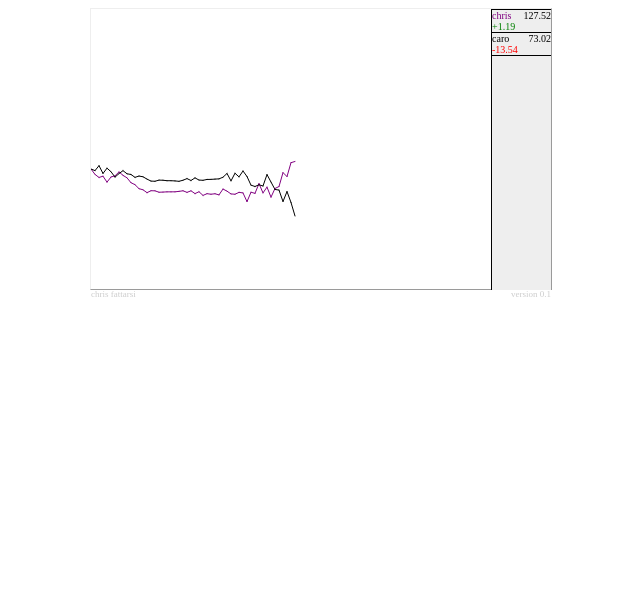
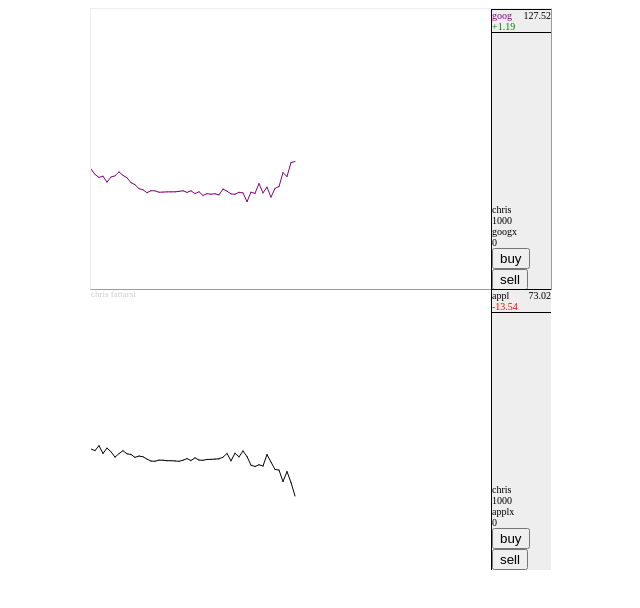
Before and after one commit to fattarsi/daytrader, a plain HTML site: page index.html in a window 1280 px wide. Shown: the whole page, without its empty margins (319-959 px from the left). Drawn offline with Linux system fonts and the light colour scheme.

Commit message:
investor and portfolio classes added but not complete. investor/market interaction in progress

```diff
--- a/controller.js
+++ b/controller.js
@@ -3,6 +3,12 @@
  * Controls the state of the daytrader app
  */
 
-var MKT = new Market('market-1', 'container', ['chris', 'caro']);
+var MKT = new Market('market-1', 'container', ['goog']);
+var INV = new Investor('chris', 1000);
+var MKT2 = new Market('market-2', 'container', ['appl']);
+
+MKT.addInvestor(INV);
+MKT2.addInvestor(INV);
 
 MKT.start();
+MKT2.start();
--- a/index.html
+++ b/index.html
@@ -20,6 +20,8 @@
         </div><!-- container -->
 
         <script src="stock.js" type="text/javascript" charset="utf-8"></script>
+        <script src="portfolio.js" type="text/javascript" charset="utf-8"></script>
+        <script src="investor.js" type="text/javascript" charset="utf-8"></script>
         <script src="market.js" type="text/javascript" charset="utf-8"></script>
         <script src="controller.js" type="text/javascript" charset="utf-8"></script>
 
--- /dev/null
+++ b/investor.js
@@ -0,0 +1,19 @@
+/*
+ * investor.js
+ * Defines a Investor class
+ */
+
+ function Investor(name, cash) {
+    this.name = name;
+    this.cash = cash;
+
+    this.portfolio = new Portfolio();
+ }
+
+ Investor.prototype.qtyOf = function (symbol) {
+    if (!this.portfolio.stocks[symbol]) {
+        return 0;
+    }
+
+    return this.portfolio.stocks[symbol];
+ }
--- a/main.css
+++ b/main.css
@@ -12,7 +12,14 @@ a:link, a:visited {
     clear:both;
 }
 
+.investor-container {
+    position:absolute;
+    bottom:0px;
+    right:0px;
+}
+
 .market {
+    position:relative;
     height:100%;
 }
 
@@ -37,10 +44,10 @@ a:link, a:visited {
     background-color:#eee;
     border-top:1px solid #000;
     border-left:1px solid #000;
+    font-size:10px;
 }
 
 .stock {
-    font-size:10px;
     border-bottom:1px solid #000;
 }
 
--- a/market.js
+++ b/market.js
@@ -14,10 +14,12 @@ function Market(u_id, container_id, stock_symbols) {
     this.time = 0;
     this.is_open = false;
     this.number_of_stocks = stock_symbols.length;
+    this.investors = new Array();
 
     this.u_id = u_id;
     this.container_id = container_id;
     this.stock_container_id = this.u_id+'_stocks';
+    this.investor_container_id = this.u_id+'_investors';
     this.canvas_id = this.u_id+'_canvas';
     this.buildHtml();
 
@@ -29,6 +31,73 @@ function Market(u_id, container_id, stock_symbols) {
     for (var i=0 ; i<stock_symbols.length ; i++) {
         this.stocks[stock_symbols[i]] = new Stock(this.u_id+'_stock-'+i, this.stock_container_id, this.canvas, stock_symbols[i], INITIAL_PRICE);
     }
+}
+
+//adds an existing investor to the market
+//adds buy/sell buttons to sidebar
+Market.prototype.addInvestor = function (investor) {
+    var th = this;
+    this.investors.push(investor);
+
+    //key in array for this investor
+    var investor_number = this.investors.length -1;
+
+    //reference to investor container
+    var container = document.getElementById(this.investor_container_id);
+
+    var inv_id = this.u_id+'_investor-1';
+
+    //add investor node
+    var elm = document.createElement('div');
+    elm.setAttribute('id', inv_id);
+    elm.setAttribute('class', 'investor');
+    container.appendChild(elm);
+
+    //set investor name
+    var node = document.createElement('div');
+    node.setAttribute('id', inv_id+'-name');
+    elm.appendChild(node);
+    node.innerHTML = investor.name;
+
+    //set investor cash
+    node = document.createElement('div');
+    elm.appendChild(node);
+    node.innerHTML = investor.cash;
+
+    //buy / sell buttons for each stock
+    for (var key in this.stocks) {
+        var outer = document.createElement('div');
+        outer.setAttribute('class', 'investor-stock-container');
+        elm.appendChild(outer);
+
+        //symbol
+        node = document.createElement('div');
+        node.setAttribute('class', 'investor-symbol');
+        outer.appendChild(node);
+        node.innerHTML = this.stocks[key].symbol + 'x';
+
+        //qty
+        node = document.createElement('div');
+        node.setAttribute('class', 'investor-qty');
+        outer.appendChild(node);
+        node.innerHTML = investor.qtyOf(this.stocks[key]);
+
+        //buy / sell buttons
+        node = document.createElement('button');
+        //node.setAttribute('onclick', 'stockBuy('+investor_number+',\''+key+'\', 1)');
+        node.onclick = function () {th.stockBuy();}
+        outer.appendChild(node);
+        node.innerHTML = 'buy';
+
+        node = document.createElement('button');
+        node.setAttribute('onclick', 'stockSell('+investor_number+',\''+key+'\', 1)');
+        outer.appendChild(node);
+        node.innerHTML = 'sell';
+    }
+
+
+
+
 }
 
 //build html for a market, append to id=this.container_id
@@ -48,9 +117,15 @@ Market.prototype.buildHtml = function () {
     mkt.appendChild(sidebar);
 
     //container for stock prices, stats, etc
-    var s = document.createElement('div');
-    s.setAttribute('id', this.stock_container_id);
-    sidebar.appendChild(s);
+    var node = document.createElement('div');
+    node.setAttribute('id', this.stock_container_id);
+    sidebar.appendChild(node);
+
+    //container for investers
+    node = document.createElement('div');
+    node.setAttribute('id', this.investor_container_id);
+    node.setAttribute('class', 'investor-container');
+    sidebar.appendChild(node);
 
     //canvas
     var canvas = document.createElement('canvas');
@@ -75,6 +150,10 @@ Market.prototype.start = function () {
     this.tick();
 }
 
+Market.prototype.stockBuy = function (investor_number, symbol, qty) {
+    alert(this.u_id);
+}
+
 //market pulse to update all stocks
 Market.prototype.tick = function () {
     if (this.time < this.timeInDay) {
--- /dev/null
+++ b/portfolio.js
@@ -0,0 +1,18 @@
+/*
+ * portfolio.js
+ * Defines a Portfolio class
+ */
+
+function Portfolio() {
+    this.stocks = new Object();
+}
+
+Portfolio.prototype.add = function (symbol, qty) {
+    //case for first purchase
+    if (!this.stocks[symbol]) {
+        this.stocks[symbol] = qty;
+        return;
+    }
+
+    this.stocks[symbol] += qty;
+}
```
